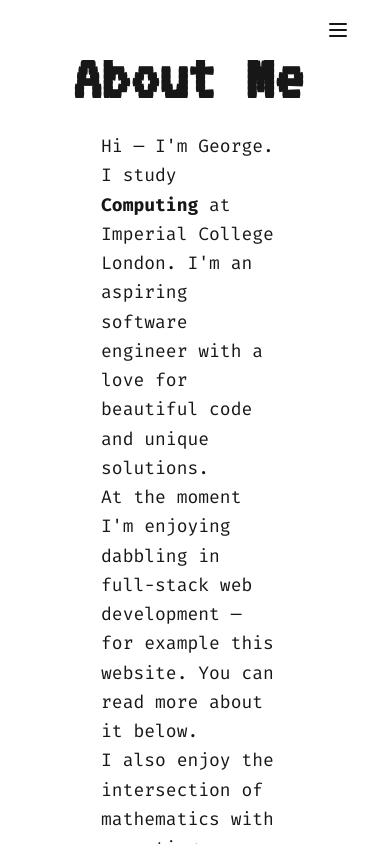
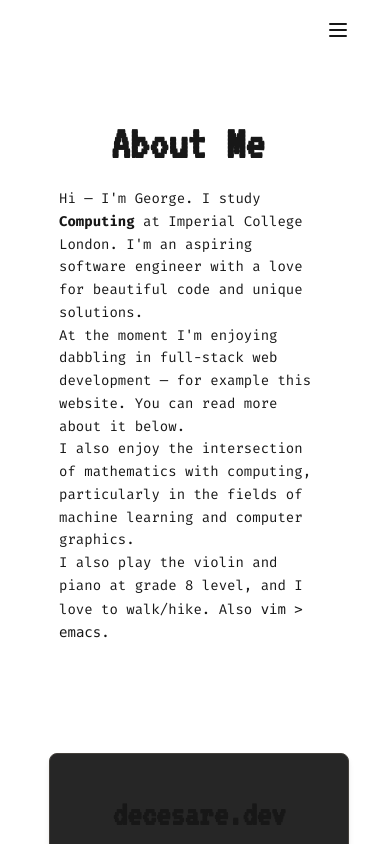
Before and after one commit to georgedecesare/decesare-dev, a Next.js app: page / in a window 390 px wide. Shown: the top 844 px of the page. Built offline with nearby package versions, Linux system fonts and the light colour scheme.

Commit message:
Fix: Mobile issues with previous changes

```diff
--- a/src/app/(main)/page.tsx
+++ b/src/app/(main)/page.tsx
@@ -30,7 +30,7 @@
 
   return (
     <main
-      className="flex min-h-full flex-col items-center justify-center py-10
+      className="flex min-h-full flex-col items-center justify-center py-30
         relative main px-1 max-w-[1100px] mx-auto box-border"
     >
       <Intro />
--- a/src/app/(main)/section.tsx
+++ b/src/app/(main)/section.tsx
@@ -10,7 +10,7 @@
 }: React.PropsWithChildren<SectionProps>) {
   return (
     <section
-      className="left-0 right-0 w-screen px-15 md:px-10 max-w-full flex flex-col
+      className="left-0 right-0 w-screen md:px-10 max-w-full flex flex-col
         md:invisible items-center"
     >
       <div className="flex flex-col md:flex-row w-full custom-section">
@@ -19,7 +19,7 @@
         </div>
         <div
           className="flex flex-col font-terminal font-black justify-center
-            text-7xl sm:text-8xl w-full pb-5"
+            text-5xl sm:text-8xl w-full pb-5"
         >
           <h1 className="text-center">{title}</h1>
         </div>
@@ -28,8 +28,8 @@
         </div>
       </div>
       <p
-        className="font-mono text-lg xl:text-xl w-[70%] md:pt-20 font-light
-          leading-relaxed"
+        className="font-mono text-sm md:text-lg xl:text-xl w-[70%] md:pt-20
+          font-light leading-relaxed"
       >
         {children}
       </p>
```
